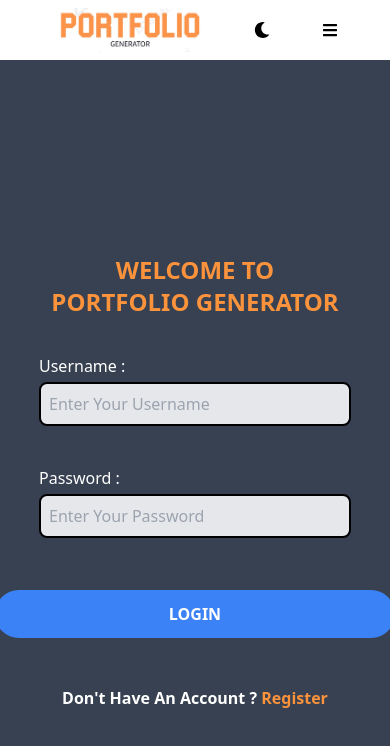
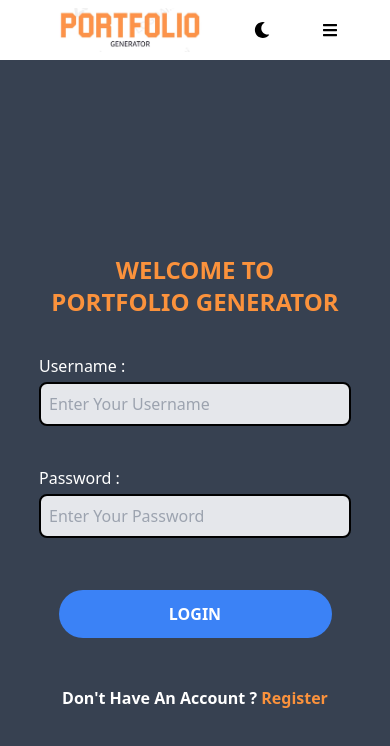
Before and after one commit to Muhammad-Faizan-Soomro/online-portfolio-generator, a Next.js app: page /login in a window 390 px wide. Shown: the top 746 px of the page. Built offline with nearby package versions, Linux system fonts and the light colour scheme.

Commit message:
update login UI

```diff
--- a/app/login/page.jsx
+++ b/app/login/page.jsx
@@ -48,7 +48,9 @@ function Login() {
             className="form h-[100%] w-[100%] bg-gray-700 flex flex-col gap-8 items-center justify-center"
           >
             <h1 className="font-bold text-orange-400 text-2xl text-center">
-              WELCOME TO<br/>PORTFOLIO GENERATOR
+              WELCOME TO
+              <br />
+              PORTFOLIO GENERATOR
             </h1>
             <Input
               labelText="Username :"
@@ -79,7 +81,11 @@ function Login() {
               }}
             />
 
-            <Button className="w-[17rem] bg-blue-500" text="LOGIN" type="submit"/>
+            <Button
+              className="w-[70vw] max-w-xs bg-blue-500"
+              text="LOGIN"
+              type="submit"
+            />
             <p className="text-white font-bold">
               Don't Have An Account ?{" "}
               <a
@@ -91,23 +97,25 @@ function Login() {
             </p>
           </form>
         </div>
+
         <div className="container1 h-full w-full hidden sm:flex">
-          <div className="div1 h-screen w-[50%]">
+          <div className="div1 h-screen w-[50vw]">
             <div className="bubble w-full h-full bg-gray-600 rounded-br-full flex justify-center items-center dark:bg-blue-400">
-              <h1 className="text-orange-400 pr-12 pb-52 text-5xl text-center font-bold dark:text-white lg:block">
+              <h1 className="text-orange-400 pb-52 px-4 text-center text-5xl font-bold dark:text-white">
                 Welcome To Portfolio Generator
               </h1>
             </div>
           </div>
-          <div className="div2 h-screen w-[50%] flex items-center justify-center">
+          <div className="div2 h-screen w-[50vw] flex items-center justify-center">
             <form
               onSubmit={HandleSignIn}
-              className="form flex flex-col justify-center items-center gap-4 w-[500px] h-[400px] bg-white rounded-2xl shadow-gray-900 shadow-lg"
+              className="form flex flex-col justify-center items-center gap-4 w-max h-[400px] bg-white rounded-2xl shadow-gray-900 shadow-lg"
             >
               <Input
                 labelText="Username :"
                 name="username"
                 placeholder="Enter Your Username"
+                className="w-[40vw] lg:w-[30vw]"
                 onChange={(e) => {
                   setuser({
                     ...user,
@@ -121,6 +129,7 @@ function Login() {
                 type="password"
                 name="password"
                 placeholder="Enter Your Password"
+                className="w-[40vw] lg:w-[30vw]"
                 value={user.password}
                 onChange={(e) => {
                   setuser({
@@ -129,7 +138,7 @@ function Login() {
                   });
                 }}
               />
-              <Button text="LOGIN" type="submit"/>
+              <Button text="LOGIN" type="submit" className="w-[40vw] lg:w-[30vw]"/>
               <p className="dark:text-black">
                 Don't Have An Account ?
                 <a
```
